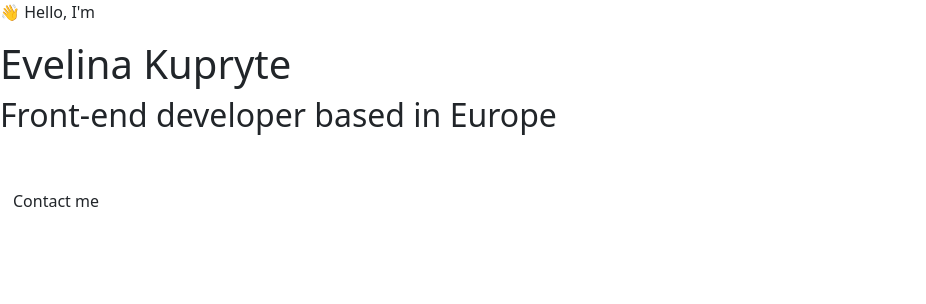
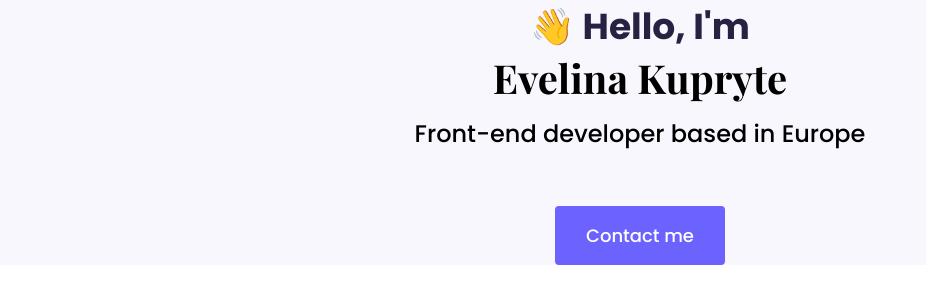
Before and after one commit to evelientje90/Portfolio-project-EK, a plain HTML site: page index.html in a window 1280 px wide. Shown: the whole page, without its empty margins (0-926 px from the left). Drawn offline with nearby package versions, Linux system fonts and the light colour scheme.

Commit message:
Update index.html
Typo mistake fixed.

```diff
--- a/index.html
+++ b/index.html
@@ -8,7 +8,7 @@
 
     <link href="https://cdn.jsdelivr.net/npm/bootstrap@5.1.3/dist/css/bootstrap.min.css" rel="stylesheet" integrity="sha384-1BmE4kWBq78iYhFldvKuhfTAU6auU8tT94WrHftjDbrCEXSU1oBoqyl2QvZ6jIW3" crossorigin="anonymous">
     <script src="https://cdn.jsdelivr.net/npm/bootstrap@5.1.3/dist/js/bootstrap.bundle.min.js" integrity="sha384-ka7Sk0Gln4gmtz2MlQnikT1wXgYsOg+OMhuP+IlRH9sENBO0LRn5q+8nbTov4+1p" crossorigin="anonymous"></script>
-    <link ref="stylesheet" href="Styles/portfolio.css"/>
+    <link rel="stylesheet" href="Styles/portfolio.css"/>
     <link rel="preconnect" href="https://fonts.googleapis.com">
     <link rel="preconnect" href="https://fonts.gstatic.com" crossorigin>
     <link href="https://fonts.googleapis.com/css2?family=Playfair+Display:wght@400;700&family=Poppins:wght@500;700&display=swap" rel="stylesheet">
```
